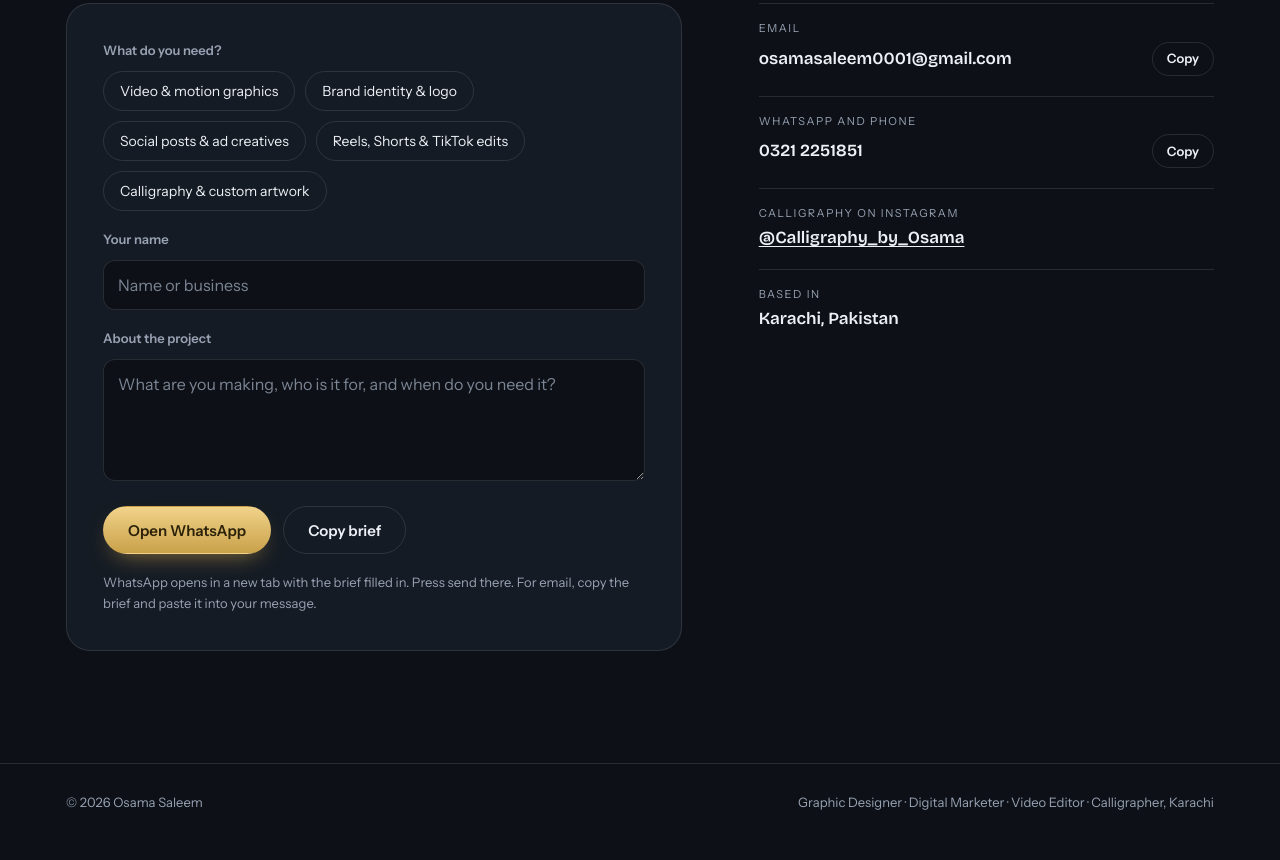
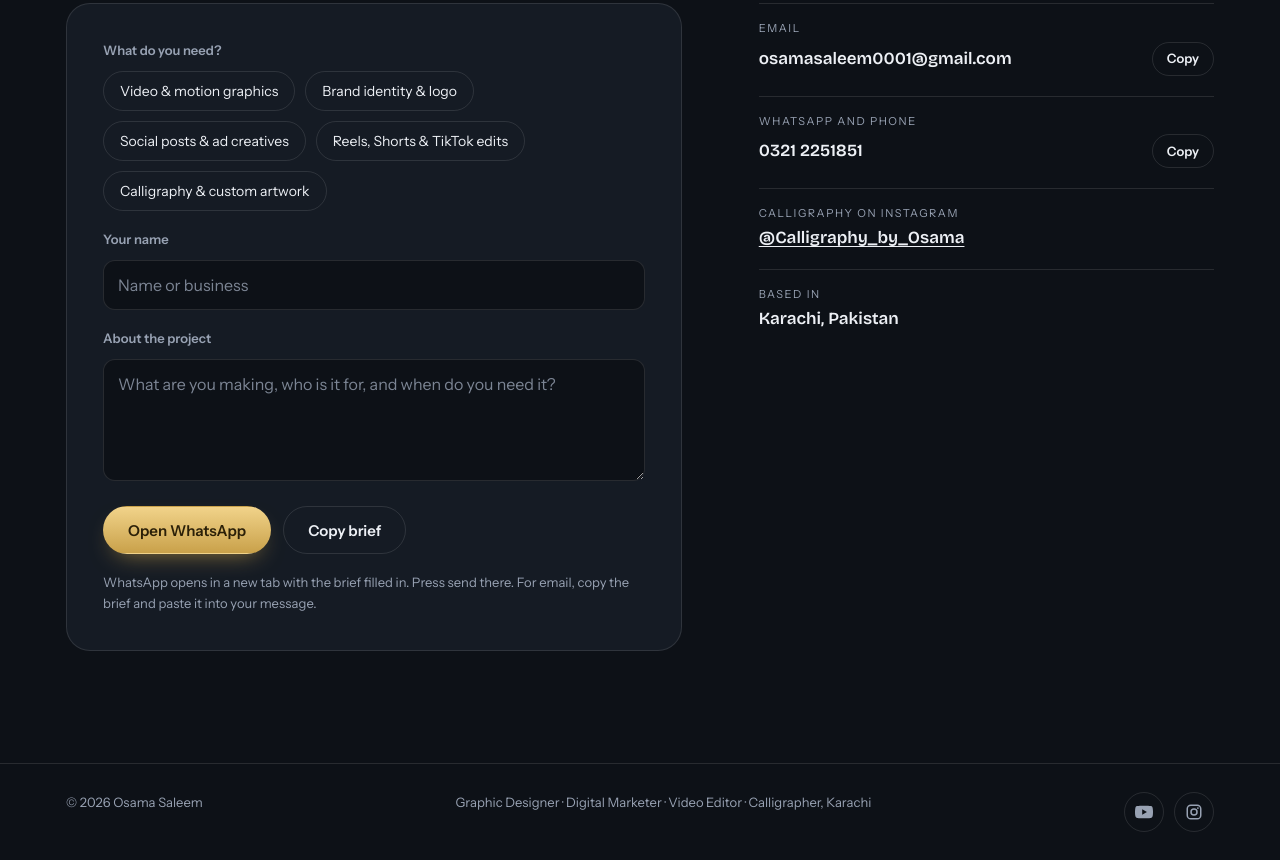
Before and after one commit to OsamaSaleem64/OsamaSaleem, a plain HTML site: page index.html in a window 1280 px wide. Shown: the part 5620-6480 px from the top of the page. Drawn offline with nearby package versions, Linux system fonts and the light colour scheme; a web font is replaced by a local one.

Commit message:
your commit

```diff
--- a/index.html
+++ b/index.html
@@ -285,6 +285,10 @@
   .copy:hover { border-color: var(--muted); }
   .foot { border-top: 1px solid var(--line); padding-block: 28px; font-size: 13px; color: var(--muted); }
   .foot .wrap { display: flex; flex-wrap: wrap; justify-content: space-between; gap: 8px 24px; }
+  .foot-social { display: flex; align-items: center; gap: 10px; }
+  .foot-social a { display: grid; place-items: center; width: 40px; height: 40px; border: 1px solid var(--line); border-radius: 50%; color: var(--muted); transition: color .2s, border-color .2s, background-color .2s, transform .2s; }
+  .foot-social a:hover { color: var(--fg); border-color: var(--accent-text); background: color-mix(in srgb, var(--accent-text) 10%, transparent); transform: translateY(-2px); }
+  .foot-social svg { display: block; width: 18px; height: 18px; fill: currentColor; }
 
   @media (max-width: 900px) {
     .clock { display: none; }
@@ -486,6 +490,14 @@
   <div class="wrap">
     <span>&copy; <span id="yr">2026</span> Osama Saleem</span>
     <span>Graphic Designer · Digital Marketer · Video Editor · Calligrapher, Karachi</span>
+    <nav class="foot-social" aria-label="Social media">
+      <a href="https://www.youtube.com/@Calligraphy_by_Osama" target="_blank" rel="noopener noreferrer" aria-label="Osama Arts Studio on YouTube">
+        <svg viewBox="0 0 24 24" aria-hidden="true"><path d="M23.5 6.2a3 3 0 0 0-2.1-2.1C19.5 3.6 12 3.6 12 3.6s-7.5 0-9.4.5A3 3 0 0 0 .5 6.2 31 31 0 0 0 0 12a31 31 0 0 0 .5 5.8 3 3 0 0 0 2.1 2.1c1.9.5 9.4.5 9.4.5s7.5 0 9.4-.5a3 3 0 0 0 2.1-2.1A31 31 0 0 0 24 12a31 31 0 0 0-.5-5.8ZM9.6 15.6V8.4l6.3 3.6-6.3 3.6Z"/></svg>
+      </a>
+      <a href="https://www.instagram.com/Calligraphy_by_Osama/" target="_blank" rel="noopener noreferrer" aria-label="Calligraphy by Osama on Instagram">
+        <svg viewBox="0 0 24 24" aria-hidden="true"><path d="M7.8 2h8.4A5.8 5.8 0 0 1 22 7.8v8.4a5.8 5.8 0 0 1-5.8 5.8H7.8A5.8 5.8 0 0 1 2 16.2V7.8A5.8 5.8 0 0 1 7.8 2Zm0 2A3.8 3.8 0 0 0 4 7.8v8.4A3.8 3.8 0 0 0 7.8 20h8.4a3.8 3.8 0 0 0 3.8-3.8V7.8A3.8 3.8 0 0 0 16.2 4H7.8Zm4.2 3a5 5 0 1 1 0 10 5 5 0 0 1 0-10Zm0 2a3 3 0 1 0 0 6 3 3 0 0 0 0-6Zm5.2-3.5a1.2 1.2 0 1 1 0 2.4 1.2 1.2 0 0 1 0-2.4Z"/></svg>
+      </a>
+    </nav>
   </div>
 </footer>
 
```
